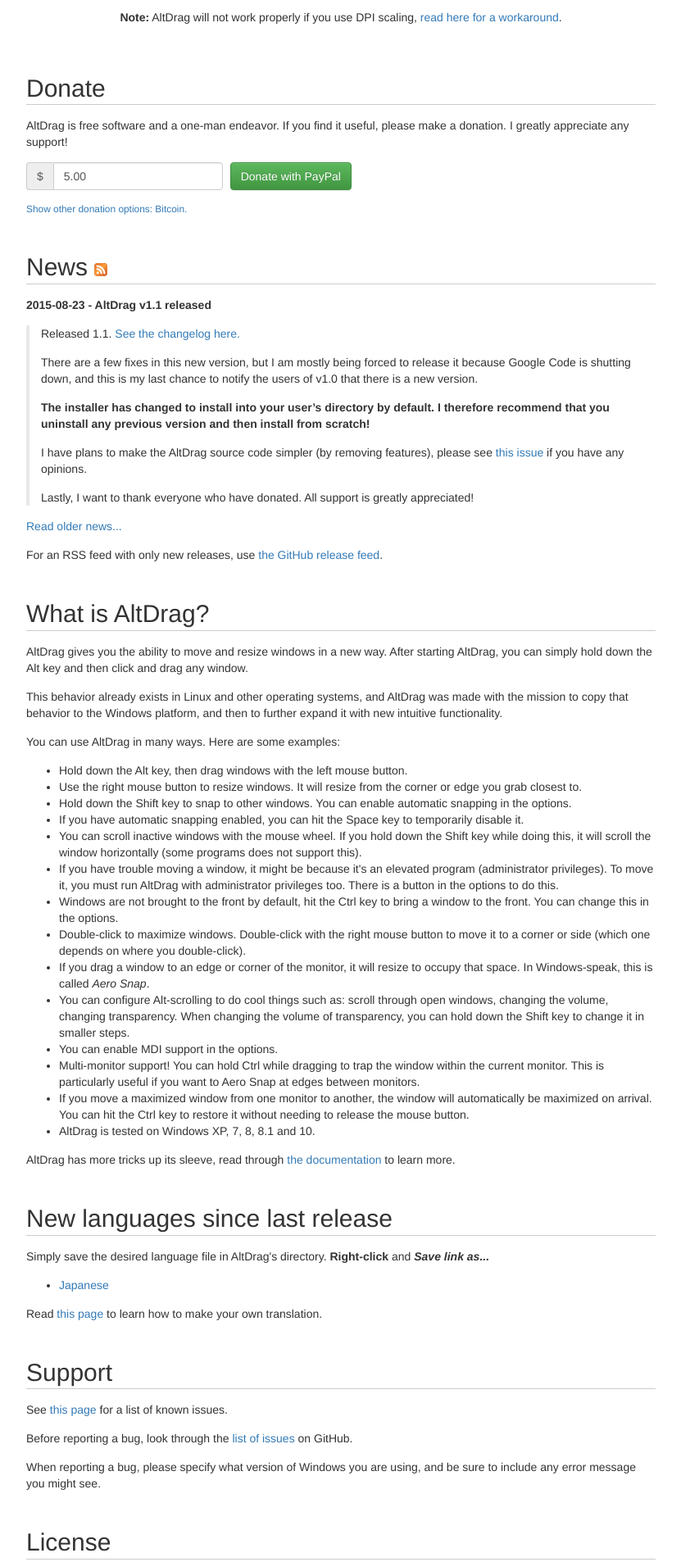
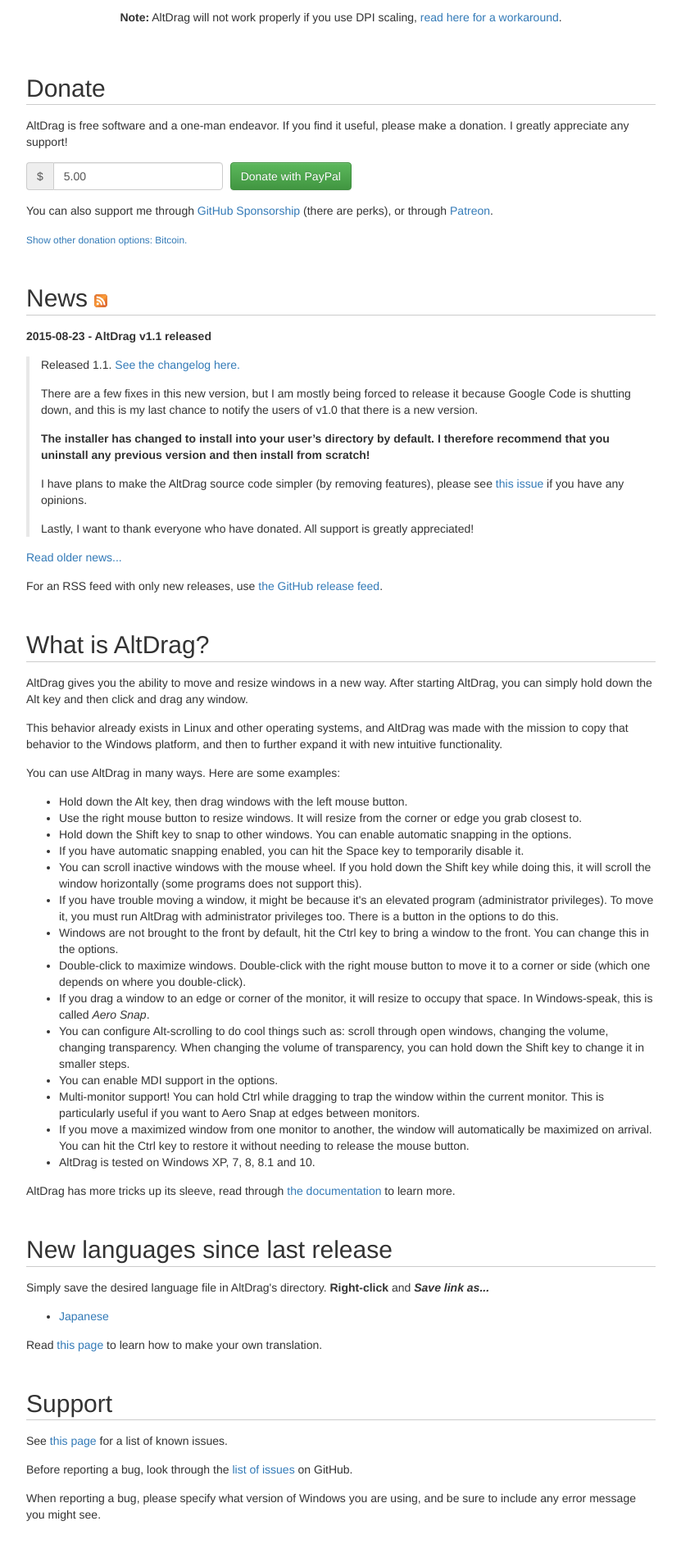
Before and after one commit to stefansundin/altdrag, a Jekyll site: the page built from index.html, in a window 1280 px wide. Shown: the part 434-2340 px from the top of the page at 82% size, without its empty margins (224-1055 px from the left). Built offline with Jekyll 4.4.1, drawn with Linux system fonts in a browser that asks for light colours; comment, search, counter and statistics services are not loaded.

Commit message:
Add links to GitHub sponsorship and Patreon.

```diff
--- a/css/main.scss
+++ b/css/main.scss
@@ -56,13 +56,15 @@
   margin: 4px 3px;
 }
 
+.form-inline {
+  margin-bottom: 15px;
+}
 .form-inline .input-group {
   margin-right: 5px;
 }
 
 .expander {
   display: none;
-  margin-top: 15px;
 }
 
 .post-body {
--- a/index.html
+++ b/index.html
@@ -46,6 +46,8 @@
       </div>
       <input class="btn btn-success" type="submit" value="Donate with PayPal">
     </form>
+
+    <p>You can also support me through <a target="_blank" href="https://github.com/users/stefansundin/sponsorship">GitHub Sponsorship</a> (there are perks), or through <a target="_blank" href="https://www.patreon.com/stefansundin">Patreon</a>.</p>
 
     <p><small><a class="expander" expand="donation-options">Show other donation options: Bitcoin.</a></small></p>
     <div id="donation-options">
```
